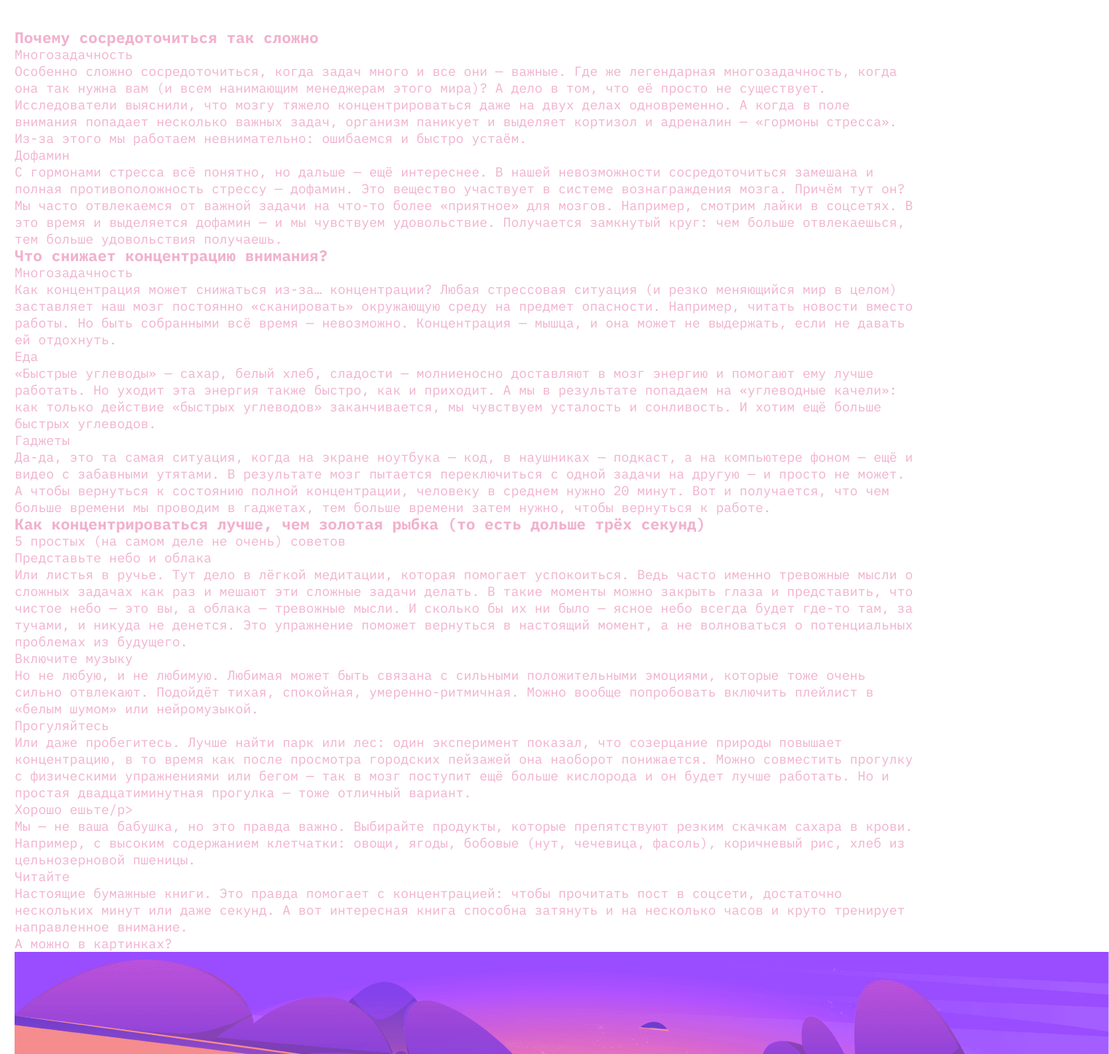
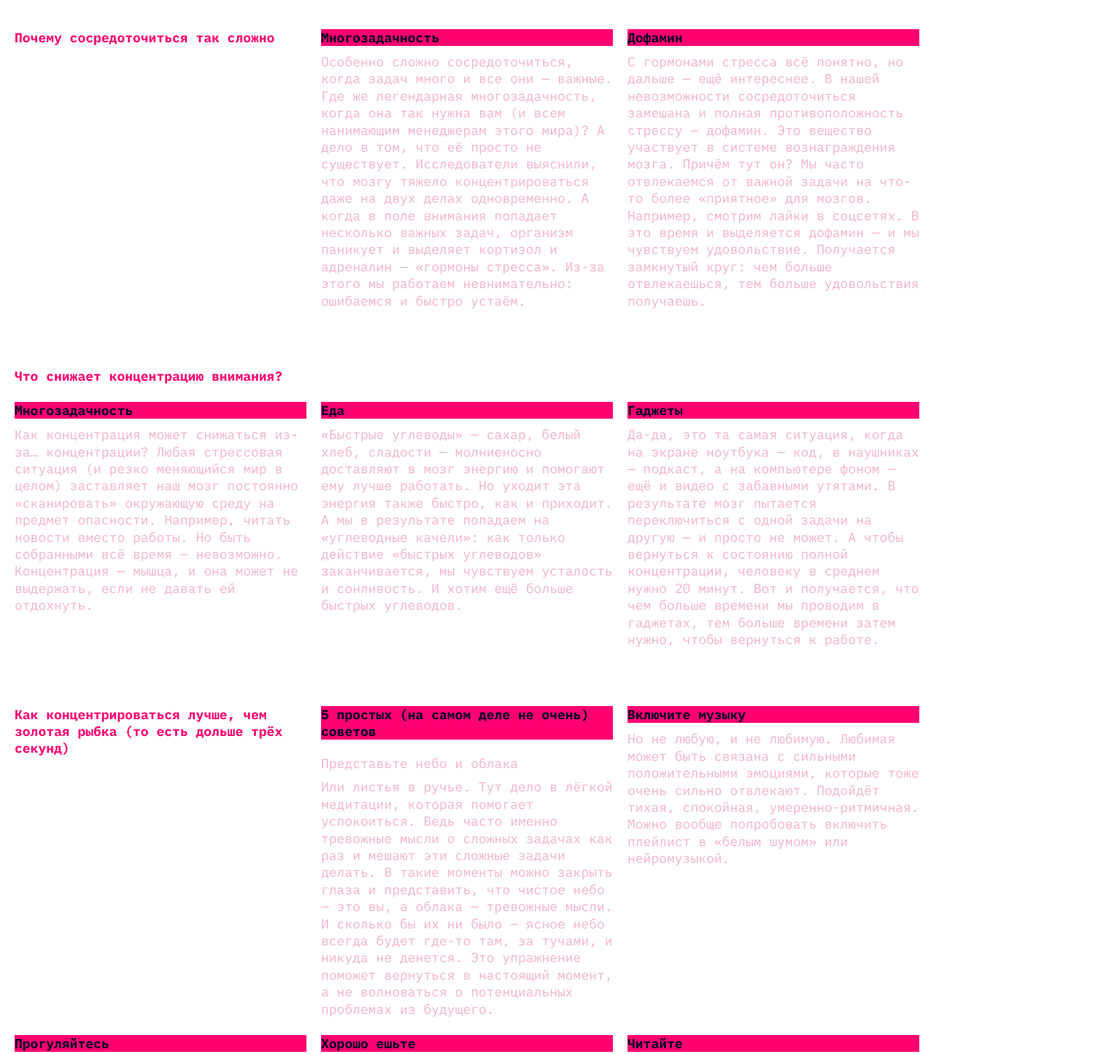
Before and after one commit to AlexKolbe/slozhno-sosredotochitsya, a website: page index.html in a window 1280 px wide. Shown: the part 820-2265 px from the top of the page at 73% size, 1520 px wide, since content can reach past the window. Drawn offline with Linux system fonts and the light colour scheme.

Commit message:
main css and html

```diff
--- a/index.html
+++ b/index.html
@@ -19,6 +19,7 @@
 </head>
 
 <body class="page">
+
   <header class="header decorated-zone">
     <nav class="header__theme-menu">
       <ul class="header__theme-menu-list">
@@ -49,27 +50,37 @@
       </p>
     </blockquote>
   </header>
+
   <main>
-    <section class="first-section">
-      <h3 class="section-title">Почему сосредоточиться так сложно</h3>
-      <article class="first-section__article">
-        <p class="section-article">Многозадачность</p>
-        <p class="section-article__text">
+    <section class="content-section difficulties">
+      <h2 class="content-section__title">
+        Почему сосредоточиться так сложно
+      </h2>
+      <article class="main-article">
+        <h3 class="main-article__title title-decor">Многозадачность</h3>
+        <p class="main-article__text">
           Особенно сложно сосредоточиться, когда задач много и все они —
           важные. Где же легендарная многозадачность, когда она так нужна вам
           (и всем нанимающим менеджерам этого мира)? А дело в том, что её
           просто не существует. Исследователи
-          <a href="https://dana.org/article/multicosts-of-multitasking/" target="_blank"
-            class="section-article__link">выяснили</a>, что мозгу тяжело концентрироваться даже на двух делах
+          <a
+            class="main-article__link"
+            href="https://dana.org/article/multicosts-of-multitasking/"
+            target="_blank"
+          >выяснили</a
+          >, что мозгу тяжело концентрироваться даже на двух делах
           одновременно. А когда в поле внимания попадает несколько важных
           задач, организм паникует и выделяет кортизол и адреналин — «гормоны
           стресса». Из-за этого мы работаем невнимательно: ошибаемся и быстро
           устаём.
         </p>
       </article>
-      <article class="first-section__article">
-        <p class="section-article__title">Дофамин</p>
-        <p class="section-article__text">С гормонами стресса всё понятно, но дальше — ещё интереснее. В нашей
+      <article class="main__article">
+        <h3 class="main-article__title title-decor">
+          Дофамин
+        </h3>
+        <p class="main-article__text">
+          С гормонами стресса всё понятно, но дальше — ещё интереснее. В нашей
           невозможности сосредоточиться замешана и полная противоположность
           стрессу — дофамин. Это вещество участвует в системе вознаграждения
           мозга. Причём тут он? Мы часто отвлекаемся от важной задачи на
@@ -81,11 +92,13 @@
       </article>
     </section>
 
-    <section class="second-section">
-      <h3 class="section-title">Что снижает концентрацию внимания?</h3>
-      <article class="second-section__article">
-        <p class="section-article__title">Многозадачность</p>
-        <p class="section-article__text">
+    <section class="content-section reasons">
+      <h2 class="content-section__title">Что снижает концентрацию внимания?</h2>
+      <article class="main-article">
+        <h3 class="main-article__title title-decor">
+          Многозадачность
+        </h3>
+        <p class="main-article__text">
           Как концентрация может снижаться из-за… концентрации? Любая
           стрессовая ситуация (и резко меняющийся мир в целом) заставляет наш
           мозг постоянно «сканировать» окружающую среду на предмет опасности.
@@ -95,9 +108,11 @@
         </p>
       </article>
 
-      <article class="second-section__article">
-        <p class="section-article__title">Еда</p>
-        <p class="section-article__text">
+      <article class="main-section__article">
+        <h3 class="main-article__title title-decor">
+          Еда
+        </h3>
+        <p class="main-article__text">
           «Быстрые углеводы» — сахар, белый хлеб, сладости — молниеносно
           доставляют в мозг энергию и помогают ему лучше работать. Но уходит
           эта энергия также быстро, как и приходит. А мы в результате попадаем
@@ -107,9 +122,11 @@
         </p>
       </article>
 
-      <article class="second-section__article">
-        <p class="section-article__title">Гаджеты</p>
-        <p class="section-article__text">
+      <article class="main-section__article">
+        <h3 class="main-article__title title-decor">
+          Гаджеты
+        </h3>
+        <p class="main-article__text">
           Да-да, это та самая ситуация, когда на экране ноутбука — код, в
           наушниках — подкаст, а на компьютере фоном — ещё и видео с забавными
           утятами. В результате мозг пытается переключиться с одной задачи на
@@ -122,13 +139,19 @@
 
     </section>
 
-    <section class="third-section">
-      <h3 class="section-title">Как концентрироваться лучше, чем золотая рыбка
-        (то есть дольше трёх секунд)</h3>
-      <article class="third-section__article">
-        <p class="section-article__title">5 простых (на самом деле не очень) советов</p>
-        <p class="section-article__subtitle">Представьте небо и облака</p>
-        <p class="section-article__text">
+    <section class="content-section recommendations">
+      <h2 class="content-section__title">
+        Как концентрироваться лучше, чем золотая рыбка (то есть дольше трёх секунд)
+      </h2>
+
+      <article class="main-article">
+        <h3 class="main-article__title title-decor additional-title">
+          5 простых (на самом деле не очень) советов
+        </h3>
+        <h4 class="main-article__subtitle">
+          Представьте небо и облака
+        </h4>
+        <p class="main-article__text">
           Или листья в ручье. Тут дело в лёгкой медитации, которая помогает
           успокоиться. Ведь часто именно тревожные мысли о сложных задачах как
           раз и мешают эти сложные задачи делать. В такие моменты можно
@@ -140,9 +163,11 @@
         </p>
       </article>
 
-      <article class="third-section__article">
-        <p class="section-article__title">Включите музыку</p>
-        <p class="section-article__text">
+      <article class="main-article">
+        <h4 class="main-article__title title-decor">
+          Включите музыку
+        </h4>
+        <p class="main-article__text">
           Но не любую, и не любимую. Любимая может быть связана с сильными
           положительными эмоциями, которые тоже очень сильно отвлекают.
           Подойдёт тихая, спокойная, умеренно-ритмичная. Можно вообще
@@ -150,12 +175,18 @@
         </p>
       </article>
 
-      <article class="third-section__article">
-        <p class="section-article__title">Прогуляйтесь</p>
-        <p class="section-article__text">
+      <article class="main-article">
+        <h4 class="main-article__title title-decor">
+          Прогуляйтесь
+        </h4>
+        <p class="main-article__text">
           Или даже пробегитесь. Лучше найти парк или лес: один эксперимент
-          <a href="https://www.sciencedirect.com/science/article/abs/pii/S0272494415000328" target="_blank"
-            class="section-article__link">показал</a>, что созерцание природы повышает концентрацию, в то время как
+          <a
+          class="main-article__link"
+          href="https://www.sciencedirect.com/science/article/abs/pii/S0272494415000328"
+          target="_blank"
+          >показал</a
+          >, что созерцание природы повышает концентрацию, в то время как
           после просмотра городских пейзажей она наоборот понижается. Можно
           совместить прогулку с физическими упражнениями или бегом — так в
           мозг поступит ещё больше кислорода и он будет лучше работать. Но и
@@ -163,9 +194,11 @@
         </p>
       </article>
 
-      <article class="third-section__article">
-        <p class="section-article__title">Хорошо ешьте/p>
-        <p class="section-article__text">
+      <article class="main-article">
+        <h4 class="main-article__title title-decor">
+          Хорошо ешьте
+        </h4>
+        <p class="main-article__text">
           Мы — не ваша бабушка, но это правда важно. Выбирайте продукты,
           которые препятствуют резким скачкам сахара в крови. Например, с
           высоким содержанием клетчатки: овощи, ягоды, бобовые (нут, чечевица,
@@ -173,9 +206,11 @@
         </p>
       </article>
 
-      <article class="third-section__article">
-        <p class="section-article__title">Читайте</p>
-        <p class="section-article__text">Настоящие бумажные книги. Это правда помогает с концентрацией: чтобы
+      <article class="main-article">
+        <h4 class="mian-article__title title-decor">
+          Читайте
+        </h4>
+        <p class="main-article__text">Настоящие бумажные книги. Это правда помогает с концентрацией: чтобы
           прочитать пост в соцсети, достаточно нескольких минут или даже
           секунд. А вот интересная книга способна затянуть и на несколько
           часов и круто тренирует направленное внимание.
@@ -184,8 +219,8 @@
 
     </section>
 
-    <section class="galary-section">
-      <p class="galary-title">А можно в картинках?</p>
+    <section class="content-section gallery">
+      <h2 class="content-section__title title-decor">А можно в картинках?</h2>
       <img
         class="gallery-section__img sunset-image"
         src="./images/sunset.png"
--- a/styles/style.css
+++ b/styles/style.css
@@ -9,6 +9,8 @@
   line-height: var(--main-line-height);
   color: var(--main-text-color);
 }
+
+/* HEADER */
 
 .header {
   position: relative;
@@ -72,6 +74,8 @@
   align-items: center;
   width: 50%;
 }
+
+/* DECORATION */
 
 .title-decor {
   background: var(--accent-color);
@@ -143,8 +147,111 @@
   block-size: 25px;
 }
 
+/* MAIN */
+
+.content-section {
+  display: grid;
+  grid-template-columns: repeat(3, 1fr);
+  gap: 24px 20px;
+  margin-block-end: 80px;
+}
+
+.dificulties {
+
+  .main-article {
+    grid-column: 2 / 4;
+  }
+}
+
+.content-section__title {
+  color: var(--section-title-color);
+  font-size: var(--main-font-size);
+}
+
+.reasons {
+
+  .content-section__title {
+    grid-column: 1 / 4;
+    inline-size: 30%;
+  }
+}
+
+.recomendations {
+  margin-block-end: 81px;
+
+  .main-article {
+    grid-column: 2 / 4;
+  }
+}
+
+.main-article__title {
+  margin-block-end: 10px;
+  font-weight: bold;
+  font-size: inherit;
+}
+
+.main-article__subtitle {
+  margin-block-end: 9px;
+  font-weight: normal;
+}
+
+.main-article__text {
+  line-height: 130%;
+}
+
+.main-article__link {
+  text-shadow: 1px 1px 0 rgb(var(--accent-color));
+}
+
+.main-article__link:focus-visible {
+  outline: 1px inset rgb(var(--main-text-color));
+}
+
+.main-article__link:hover {
+  border-block-end: 1px solid var(--main-text-color);
+}
+
+.additional-title {
+  margin-block-end: 21px;
+}
+
+.gallery {
+  gap: 20px;
+
+  .content-section__title {
+    grid-column: 1 / 4;
+  }
+}
+
+.gallery-section__img {
+  display: block;
+  object-fit: cover;
+  inline-size: 100%;
+  block-size: 100%;
+}
+
+.sunset-image {
+  grid-column: 1/3;
+}
+
+.icecream-image {
+  grid-column: 3;
+  grid-row: 2/4;
+}
+
+.tape-image {
+  grid-column: 1;
+  grid-row: 3 / 6;
+}
+
+.street-image {
+  grid-column: 2/4;
+  grid-row: 4/6;
+}
 
 
+
+/* FOOTER */
 
 .footer {
   position: relative;
```
